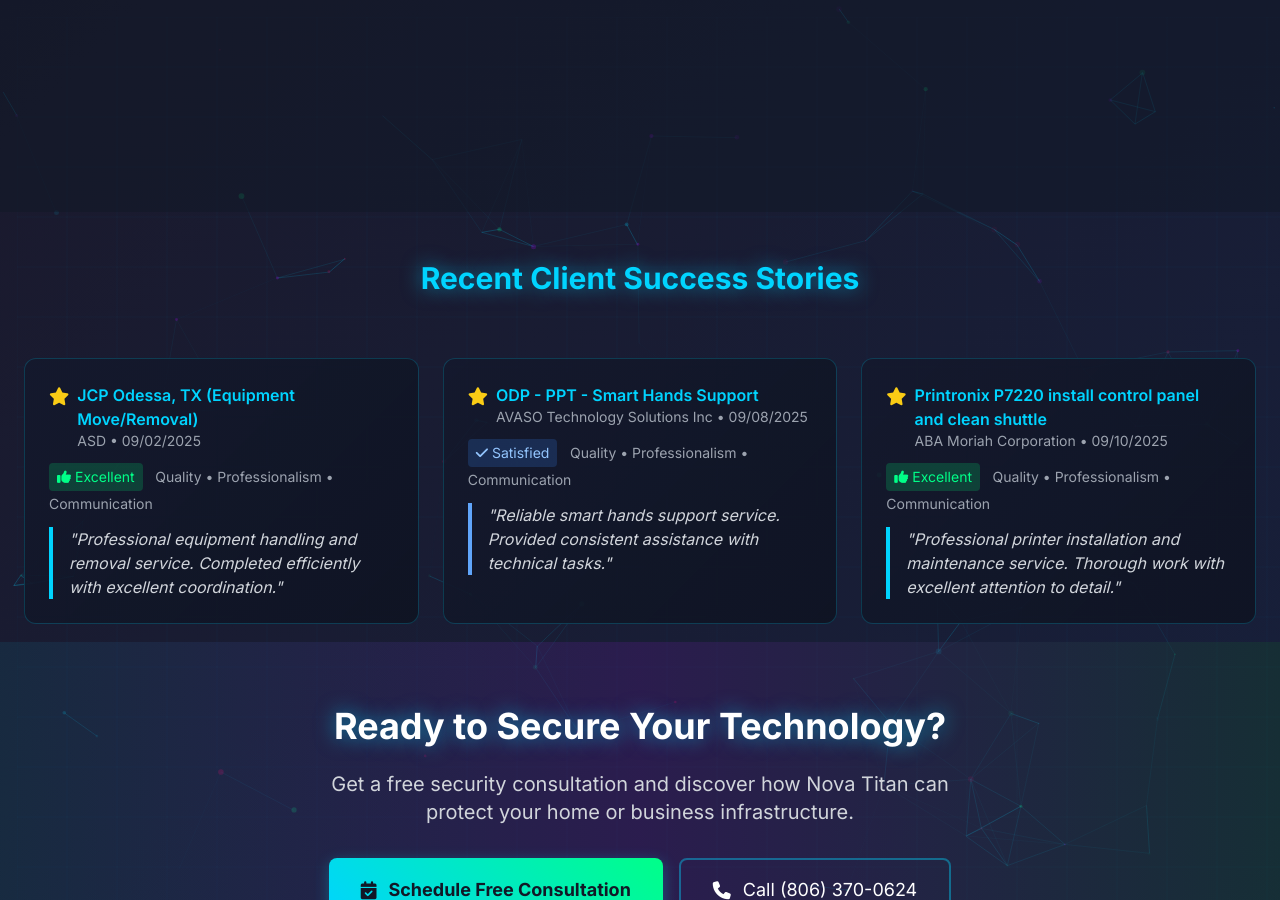
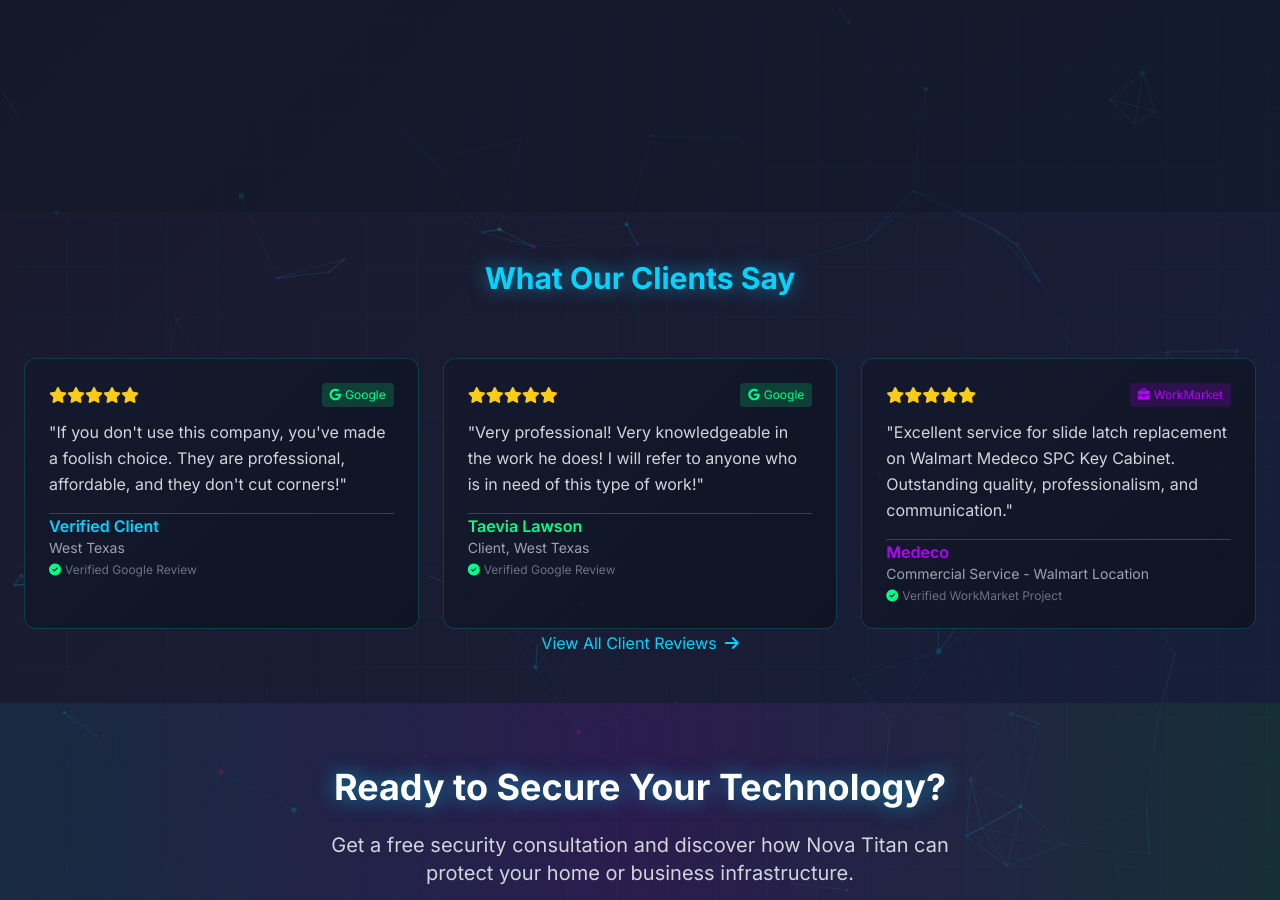
Before and after one commit to tzsmit/nova-titan-site, a Jekyll site: the page built from index.html, in a window 1280 px wide and 900 px high, scrolled down 2453 px. Built offline with Jekyll 4.4.1, drawn with Linux system fonts in a browser that asks for light colours; nearby versions of some CDN libraries.

Commit message:
feat: update testimonials with top Google and WorkMarket reviews
HOMEPAGE IMPROVEMENTS:
- Replaced generic reviews with top 3 most impactful testimonials
- Featured Google 5-star review: 'If you don't use this company...'
- Added Taevia Lawson Google review (professional endorsement)
- Showcased Medeco/Walmart WorkMarket project (enterprise credibility)
- Updated card design with better badge styling
- Added 'View All Reviews' CTA link to testimonials page

TESTIMONIALS PAGE FIXES:
- Fixed stats references to use testimonials_stats.yml
- Corrected average_rating, total_reviews, satisfaction_rate display
- Fixed review source tabs (Google, WorkMarket, Cloudwork PRO counts)
- All testimonial data now pulling from correct data file

BENEFITS:
- More compelling social proof on homepage
- Mix of consumer (Google) and enterprise (WorkMarket) reviews
- Proper stat calculations displaying correctly
- Better conversion-focused testimonial selection

```diff
--- a/index.html
+++ b/index.html
@@ -277,64 +277,95 @@
   <!-- RECENT RATINGS -->
   <section class="content py-12">
     <div class="max-w-7xl mx-auto px-6">
-      <h2 class="text-3xl font-bold text-cyan-300 glow mb-8 text-center">Recent Client Success Stories</h2>
+      <h2 class="text-3xl font-bold text-cyan-300 glow mb-8 text-center">What Our Clients Say</h2>
       <div class="grid grid-cols-1 md:grid-cols-3 gap-6">
+
+        <!-- Google Review #1 - Strong Endorsement -->
         <article class="card rounded-xl p-6 fade-in">
-          <div class="flex items-start mb-3">
-            <i class="fas fa-star text-yellow-400 text-lg mr-2 mt-1"></i>
-            <div>
-              <h3 class="text-cyan-300 font-semibold">JCP Odessa, TX (Equipment Move/Removal)</h3>
-              <p class="text-gray-400 text-sm">ASD • 09/02/2025</p>
+          <div class="flex items-center justify-between mb-3">
+            <div class="flex items-center gap-1">
+              <i class="fas fa-star text-yellow-400"></i>
+              <i class="fas fa-star text-yellow-400"></i>
+              <i class="fas fa-star text-yellow-400"></i>
+              <i class="fas fa-star text-yellow-400"></i>
+              <i class="fas fa-star text-yellow-400"></i>
+            </div>
+            <span class="text-xs bg-green-500/20 text-green-300 px-2 py-1 rounded">
+              <i class="fab fa-google mr-1"></i>Google
+            </span>
+          </div>
+          <blockquote class="text-gray-300 mb-4 leading-relaxed">
+            "If you don't use this company, you've made a foolish choice. They are professional, affordable, and they don't cut corners!"
+          </blockquote>
+          <div class="border-t border-gray-700 pt-3">
+            <div class="font-semibold text-cyan-300">Verified Client</div>
+            <div class="text-sm text-gray-400">West Texas</div>
+            <div class="text-xs text-gray-500 mt-1">
+              <i class="fas fa-check-circle text-green-400 mr-1"></i>Verified Google Review
             </div>
           </div>
-          <div class="mb-3">
-            <span class="inline-block bg-green-500/20 text-green-300 px-2 py-1 rounded text-sm">
-              <i class="fas fa-thumbs-up mr-1"></i>Excellent
-            </span>
-            <span class="text-sm text-gray-400 ml-2">Quality • Professionalism • Communication</span>
-          </div>
-          <blockquote class="text-gray-300 italic border-l-4 border-cyan-400 pl-4">
-            "Professional equipment handling and removal service. Completed efficiently with excellent coordination."
-          </blockquote>
         </article>
 
+        <!-- Google Review #2 - Professional Service -->
         <article class="card rounded-xl p-6 fade-in">
-          <div class="flex items-start mb-3">
-            <i class="fas fa-star text-yellow-400 text-lg mr-2 mt-1"></i>
-            <div>
-              <h3 class="text-cyan-300 font-semibold">ODP - PPT - Smart Hands Support</h3>
-              <p class="text-gray-400 text-sm">AVASO Technology Solutions Inc • 09/08/2025</p>
+          <div class="flex items-center justify-between mb-3">
+            <div class="flex items-center gap-1">
+              <i class="fas fa-star text-yellow-400"></i>
+              <i class="fas fa-star text-yellow-400"></i>
+              <i class="fas fa-star text-yellow-400"></i>
+              <i class="fas fa-star text-yellow-400"></i>
+              <i class="fas fa-star text-yellow-400"></i>
+            </div>
+            <span class="text-xs bg-green-500/20 text-green-300 px-2 py-1 rounded">
+              <i class="fab fa-google mr-1"></i>Google
+            </span>
+          </div>
+          <blockquote class="text-gray-300 mb-4 leading-relaxed">
+            "Very professional! Very knowledgeable in the work he does! I will refer to anyone who is in need of this type of work!"
+          </blockquote>
+          <div class="border-t border-gray-700 pt-3">
+            <div class="font-semibold text-green-300">Taevia Lawson</div>
+            <div class="text-sm text-gray-400">Client, West Texas</div>
+            <div class="text-xs text-gray-500 mt-1">
+              <i class="fas fa-check-circle text-green-400 mr-1"></i>Verified Google Review
             </div>
           </div>
-          <div class="mb-3">
-            <span class="inline-block bg-blue-500/20 text-blue-300 px-2 py-1 rounded text-sm">
-              <i class="fas fa-check mr-1"></i>Satisfied
-            </span>
-            <span class="text-sm text-gray-400 ml-2">Quality • Professionalism • Communication</span>
-          </div>
-          <blockquote class="text-gray-300 italic border-l-4 border-blue-400 pl-4">
-            "Reliable smart hands support service. Provided consistent assistance with technical tasks."
-          </blockquote>
         </article>
 
+        <!-- WorkMarket Review - Enterprise Client -->
         <article class="card rounded-xl p-6 fade-in">
-          <div class="flex items-start mb-3">
-            <i class="fas fa-star text-yellow-400 text-lg mr-2 mt-1"></i>
-            <div>
-              <h3 class="text-cyan-300 font-semibold">Printronix P7220 install control panel and clean shuttle</h3>
-              <p class="text-gray-400 text-sm">ABA Moriah Corporation • 09/10/2025</p>
+          <div class="flex items-center justify-between mb-3">
+            <div class="flex items-center gap-1">
+              <i class="fas fa-star text-yellow-400"></i>
+              <i class="fas fa-star text-yellow-400"></i>
+              <i class="fas fa-star text-yellow-400"></i>
+              <i class="fas fa-star text-yellow-400"></i>
+              <i class="fas fa-star text-yellow-400"></i>
+            </div>
+            <span class="text-xs bg-purple-500/20 text-purple-300 px-2 py-1 rounded">
+              <i class="fas fa-briefcase mr-1"></i>WorkMarket
+            </span>
+          </div>
+          <blockquote class="text-gray-300 mb-4 leading-relaxed">
+            "Excellent service for slide latch replacement on Walmart Medeco SPC Key Cabinet. Outstanding quality, professionalism, and communication."
+          </blockquote>
+          <div class="border-t border-gray-700 pt-3">
+            <div class="font-semibold text-purple-300">Medeco</div>
+            <div class="text-sm text-gray-400">Commercial Service - Walmart Location</div>
+            <div class="text-xs text-gray-500 mt-1">
+              <i class="fas fa-check-circle text-green-400 mr-1"></i>Verified WorkMarket Project
             </div>
           </div>
-          <div class="mb-3">
-            <span class="inline-block bg-green-500/20 text-green-300 px-2 py-1 rounded text-sm">
-              <i class="fas fa-thumbs-up mr-1"></i>Excellent
-            </span>
-            <span class="text-sm text-gray-400 ml-2">Quality • Professionalism • Communication</span>
-          </div>
-          <blockquote class="text-gray-300 italic border-l-4 border-cyan-400 pl-4">
-            "Professional printer installation and maintenance service. Thorough work with excellent attention to detail."
-          </blockquote>
         </article>
+
+      </div>
+
+      <!-- View All Reviews CTA -->
+      <div class="text-center mt-8">
+        <a href="/testimonials/" class="inline-flex items-center text-cyan-300 hover:text-cyan-400 transition-colors">
+          View All Client Reviews
+          <i class="fas fa-arrow-right ml-2"></i>
+        </a>
       </div>
     </div>
   </section>
```
Also changed, not shown: testimonials/index.html (+6 -6 lines).
